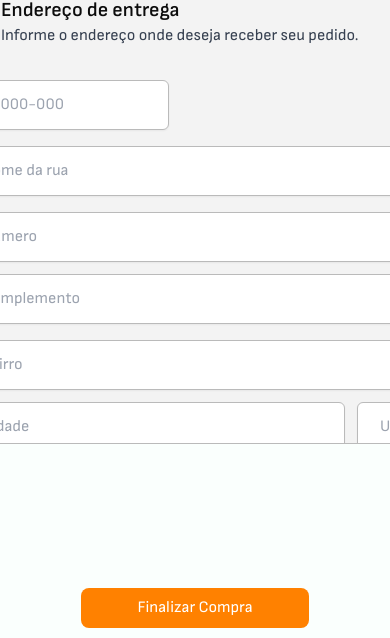
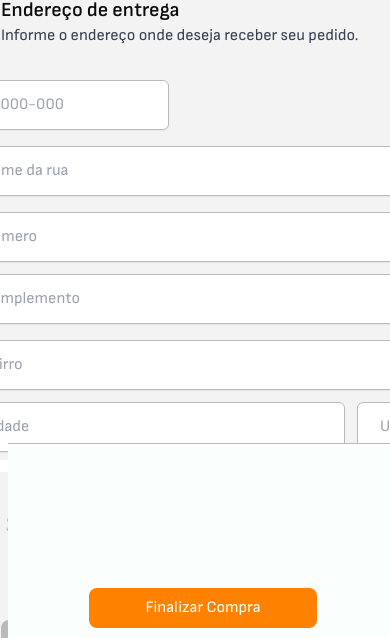
Before and after one commit to LeoncioFernandes/desafio-02-aws-react, a React (Vite) app: page /buy in a window 390 px wide. Shown: the part 200-838 px from the top of the page. Built offline with nearby package versions, Linux system fonts and the light colour scheme.

Commit message:
Feature: Limpeza e mudanças na Responsividade da Tela

```diff
--- a/src/pages/Buy.tsx
+++ b/src/pages/Buy.tsx
@@ -66,11 +66,11 @@ export default function Buy() {
 
 
   return (
-    <div className="grid justify-center">
+    <div className="grid justify-center xs: mx-2">
     <h1 className="font-extrabold text-blackText text-6xl text-center my-8 xs:text-3xl ls:4xl">Finalize a Compra</h1>
       <div className="text-start w-full max-w-[640px] bg-gray-light rounded-md p-2 sm:p-10  xs:p-4 xs:w-full xs:content-center  ls:p-2">
 
-          <div className="flex gap-2 items-center">
+          <div className="flex gap-2">
               <div>
               <GrLocation className="text-secondary w-6 h-6" />
               </div>
@@ -83,7 +83,7 @@ export default function Buy() {
               </div>
 
 
-              <div className="flex flex-col gap-4 mt-8">
+              <form className="flex flex-col gap-4 mt-8">
               <input
                 type="text"
                 id="cep"
@@ -168,11 +168,11 @@ export default function Buy() {
         </div>
         </div>
 
-      </div>
+      </form>
       </div>
 
       <section className="mb-60 max-w-3xl text-start bg-gray-light rounded-md p-10 mt-3 xs:px-2 xs:py-10 xs:max-w-90 xs:mb-10">
-        <div className="flex gap-2 items-center items-center">
+        <div className="flex gap-2">
           <div>
           <PiCurrencyDollarThin className="text-secondary w-6 h-6" />
           </div>
@@ -185,7 +185,7 @@ export default function Buy() {
           </div>
         </div>
 
-        <div className="flex justify-between mt-8 gap-3 xs:flex-wrap xs:w-[360] box-border">{/* 13 */}
+        <div className="flex justify-between mt-8 gap-3 xs:flex-wrap xs:w-[360] box-border">
           <button
             onClick={() => setMethodPayment("Cartão de Crédito")}
             className={`flex items-center gap-3 w-full px-4 py-4 text-blackText text-center rounded-lg ${
```
